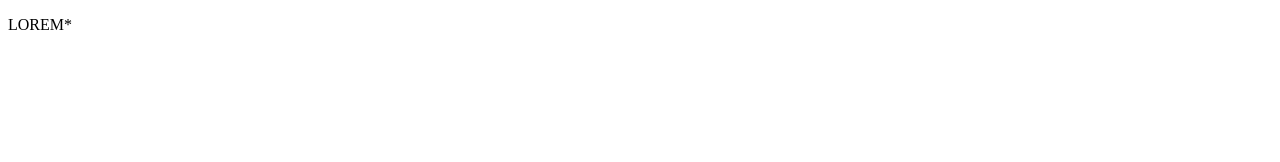
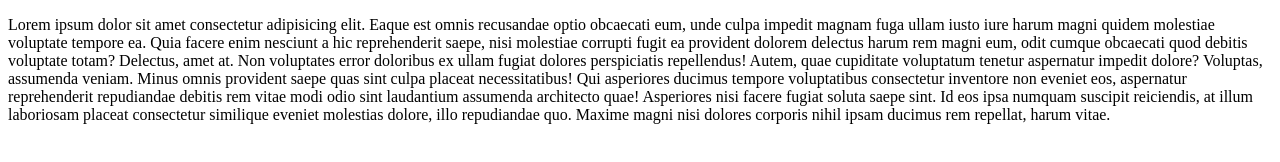
Before and after one commit to red-spider14/josil1-repository, a plain HTML site: page index.html in a window 1280 px wide. Drawn offline with Linux system fonts and the light colour scheme.

Commit message:
je t'aime

```diff
--- a/index.html
+++ b/index.html
@@ -6,6 +6,10 @@
     <title>Document</title>
 </head>
 <body>
-    <P>LOREM*</P>
+    <P>Lorem ipsum dolor sit amet consectetur adipisicing elit. Eaque est omnis recusandae optio obcaecati eum, unde culpa impedit magnam fuga ullam iusto iure harum magni quidem molestiae voluptate tempore ea.
+    Quia facere enim nesciunt a hic reprehenderit saepe, nisi molestiae corrupti fugit ea provident dolorem delectus harum rem magni eum, odit cumque obcaecati quod debitis voluptate totam? Delectus, amet at.
+    Non voluptates error doloribus ex ullam fugiat dolores perspiciatis repellendus! Autem, quae cupiditate voluptatum tenetur aspernatur impedit dolore? Voluptas, assumenda veniam. Minus omnis provident saepe quas sint culpa placeat necessitatibus!
+    Qui asperiores ducimus tempore voluptatibus consectetur inventore non eveniet eos, aspernatur reprehenderit repudiandae debitis rem vitae modi odio sint laudantium assumenda architecto quae! Asperiores nisi facere fugiat soluta saepe sint.
+    Id eos ipsa numquam suscipit reiciendis, at illum laboriosam placeat consectetur similique eveniet molestias dolore, illo repudiandae quo. Maxime magni nisi dolores corporis nihil ipsam ducimus rem repellat, harum vitae.</P>
 </body>
 </html>
```
